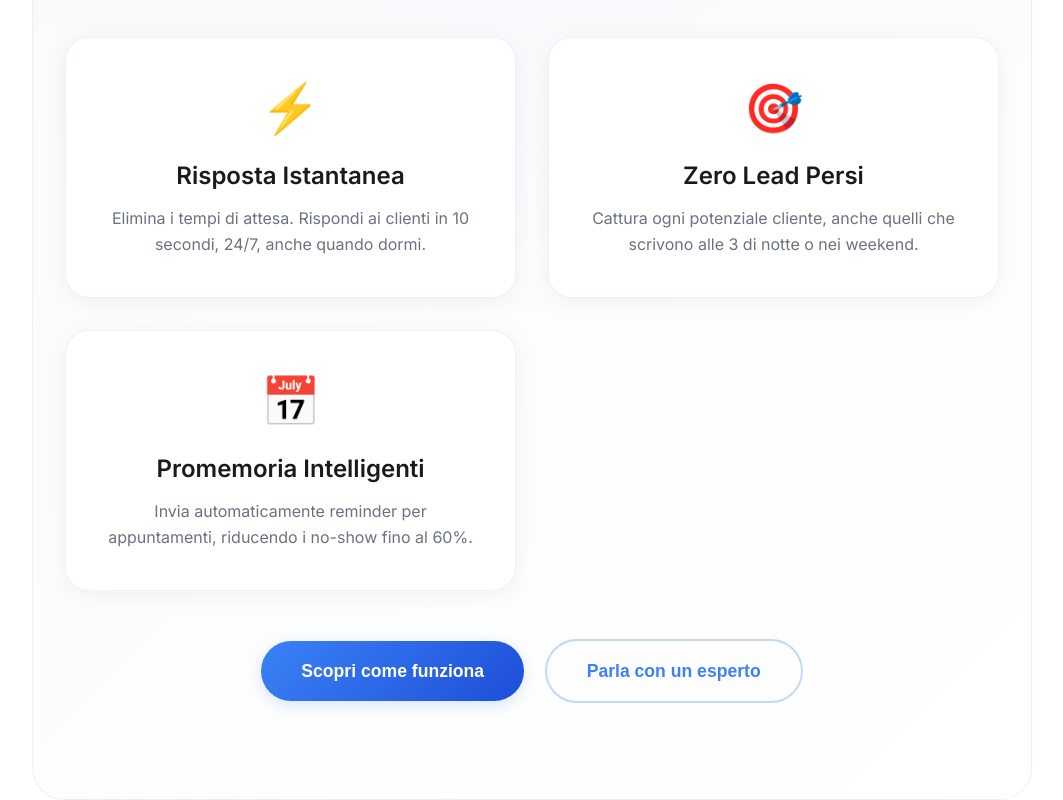
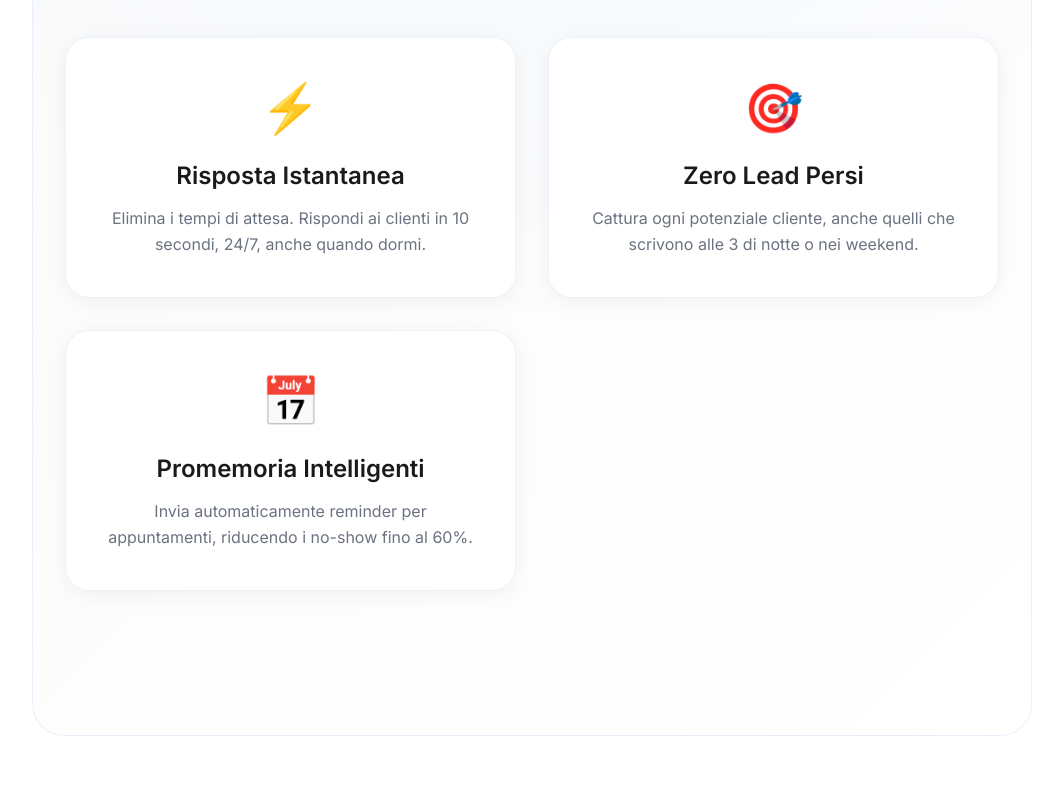
Before and after one commit to fracescomar/veloo-ai, a website: page index.html in a window 1280 px wide. Shown: the part 1130-1930 px from the top of the page, without its empty margins (108-1171 px from the left). After the commit the page ends 1866 px from the top, so only its background shows below. Drawn offline with nearby package versions, Linux system fonts and the light colour scheme.

Commit message:
Remove CTA buttons from WhatsApp section

```diff
--- a/index.html
+++ b/index.html
@@ -67,11 +67,6 @@
                             <h3>Promemoria Intelligenti</h3>
                             <p>Invia automaticamente reminder per appuntamenti, riducendo i no-show fino al 60%.</p>
                         </div>
-                    </div>
-
-                    <div class="cta-section">
-                        <button class="btn btn-primary">Scopri come funziona</button>
-                        <button class="btn btn-secondary">Parla con un esperto</button>
                     </div>
                 </div>
             </section>
```
